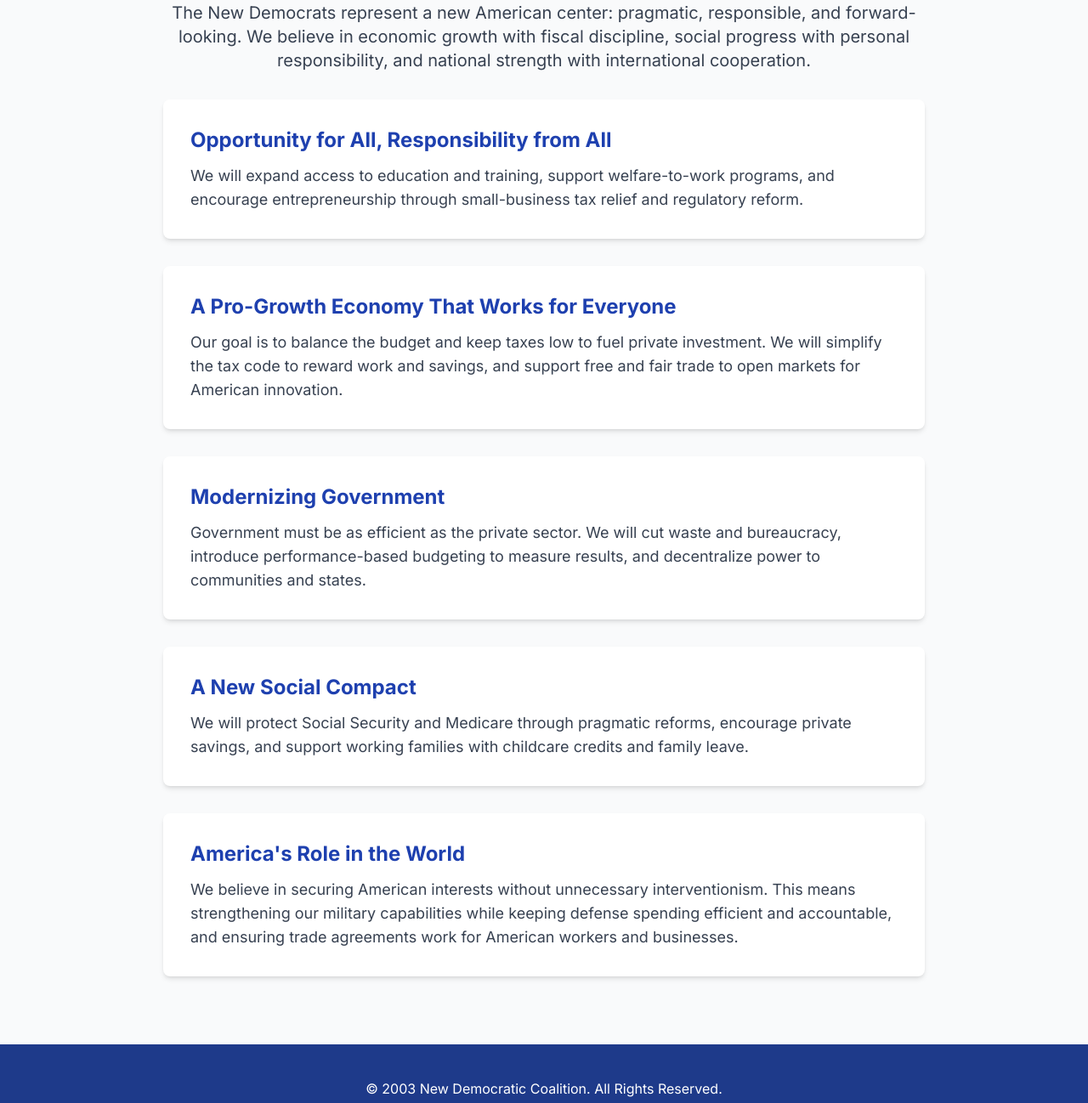
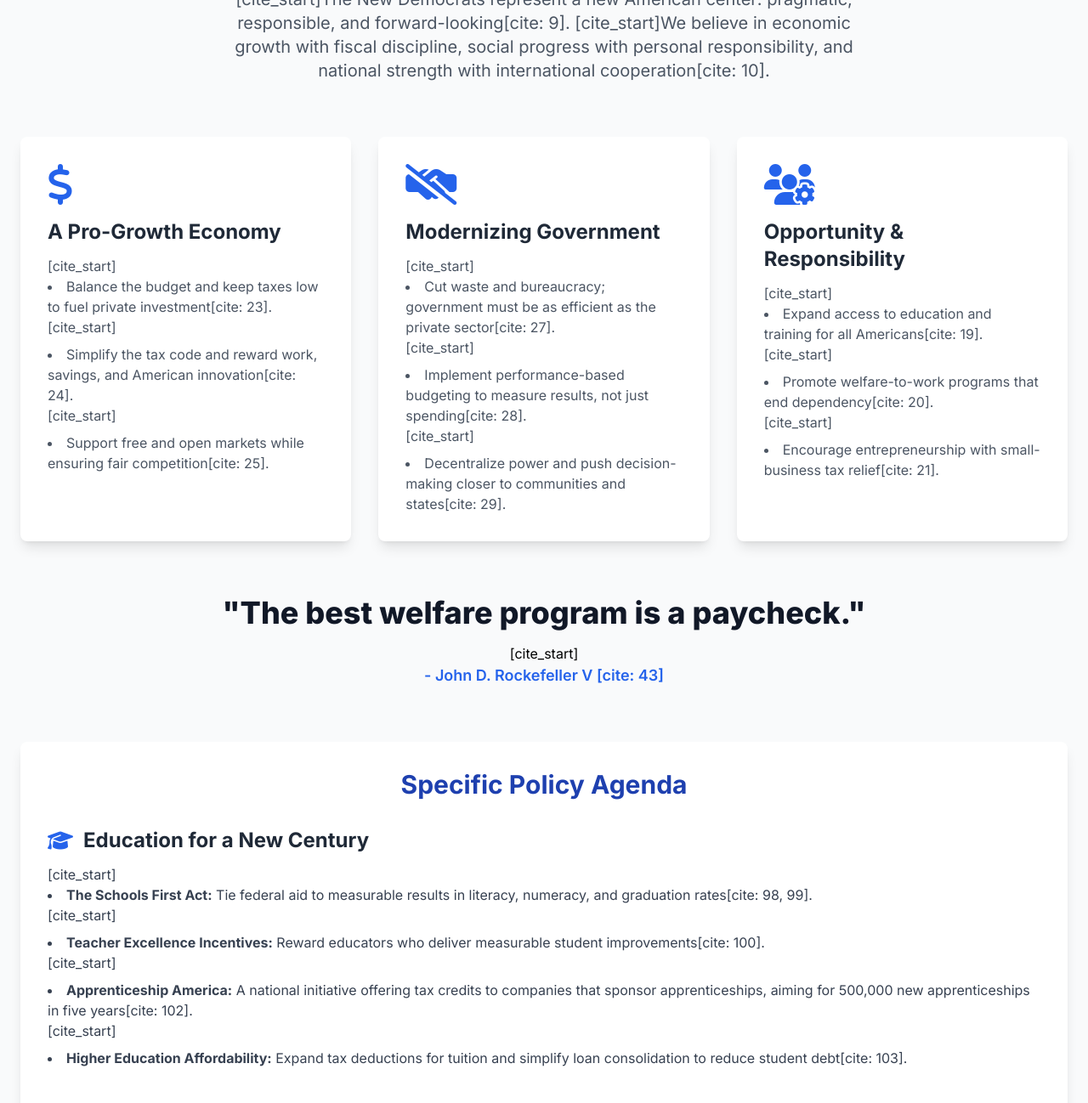
Before and after one commit to MallardtheDucky/NDC, a plain HTML site: page policies.html in a window 1280 px wide. Shown: the part 231-1529 px from the top of the page at 85% size. Drawn offline with nearby package versions, Linux system fonts and the light colour scheme.

Commit message:
Update policies.html

```diff
--- a/policies.html
+++ b/policies.html
@@ -5,11 +5,18 @@
     <meta name="viewport" content="width=device-width, initial-scale=1.0">
     <title>Our Policies - New Democratic Coalition</title>
     <script src="https://cdn.tailwindcss.com"></script>
-    <link href="https://fonts.googleapis.com/css2?family=Inter:wght@400;500;600;700&display=swap" rel="stylesheet">
+    <link href="https://fonts.googleapis.com/css2?family=Inter:wght@400;500;600;700;800&display=swap" rel="stylesheet">
     <link rel="stylesheet" href="https://cdnjs.cloudflare.com/ajax/libs/font-awesome/6.4.0/css/all.min.css">
     <style>
         body {
             font-family: 'Inter', sans-serif;
+        }
+        .policy-card {
+            transition: transform 0.3s ease, box-shadow 0.3s ease;
+        }
+        .policy-card:hover {
+            transform: translateY(-5px);
+            box-shadow: 0 10px 20px rgba(0, 0, 0, 0.1);
         }
     </style>
 </head>
@@ -43,35 +50,86 @@
         </div>
     </header>
 
-    <section id="policies" class="py-20 bg-gray-50">
+    <section class="py-20 bg-gray-50">
         <div class="container mx-auto px-6">
-            <h2 class="text-4xl font-bold text-center text-gray-800 mb-12">Our Core Principles for a New America</h2>
-            <div class="max-w-4xl mx-auto text-lg text-gray-700 space-y-8">
-                <p class="text-center text-xl">The New Democrats represent a new American center: pragmatic, responsible, and forward-looking. We believe in economic growth with fiscal discipline, social progress with personal responsibility, and national strength with international cooperation.</p>
+            <h2 class="text-5xl font-extrabold text-center text-gray-900 mb-6">Our Vision for Renewal</h2>
+            <p class="text-center text-xl text-gray-600 max-w-3xl mx-auto mb-16">
+                [cite_start]The New Democrats represent a new American center: pragmatic, responsible, and forward-looking[cite: 9]. [cite_start]We believe in economic growth with fiscal discipline, social progress with personal responsibility, and national strength with international cooperation[cite: 10].
+            </p>
 
-                <div class="bg-white p-8 rounded-lg shadow-md">
-                    <h3 class="text-2xl font-bold text-blue-800 mb-3">Opportunity for All, Responsibility from All</h3>
-                    <p>We will expand access to education and training, support welfare-to-work programs, and encourage entrepreneurship through small-business tax relief and regulatory reform.</p>
+            <div class="grid grid-cols-1 md:grid-cols-2 lg:grid-cols-3 gap-8">
+                <div class="bg-white p-8 rounded-lg shadow-lg policy-card">
+                    <div class="text-blue-600 mb-4">
+                        <i class="fas fa-dollar-sign fa-3x"></i>
+                    </div>
+                    <h3 class="text-2xl font-bold text-gray-800 mb-3">A Pro-Growth Economy</h3>
+                    <ul class="list-disc list-inside space-y-2 text-gray-600">
+                        [cite_start]<li>Balance the budget and keep taxes low to fuel private investment[cite: 23].</li>
+                        [cite_start]<li>Simplify the tax code and reward work, savings, and American innovation[cite: 24].</li>
+                        [cite_start]<li>Support free and open markets while ensuring fair competition[cite: 25].</li>
+                    </ul>
                 </div>
 
-                <div class="bg-white p-8 rounded-lg shadow-md">
-                    <h3 class="text-2xl font-bold text-blue-800 mb-3">A Pro-Growth Economy That Works for Everyone</h3>
-                    <p>Our goal is to balance the budget and keep taxes low to fuel private investment. We will simplify the tax code to reward work and savings, and support free and fair trade to open markets for American innovation.</p>
+                <div class="bg-white p-8 rounded-lg shadow-lg policy-card">
+                    <div class="text-blue-600 mb-4">
+                        <i class="fas fa-handshake-alt-slash fa-3x"></i>
+                    </div>
+                    <h3 class="text-2xl font-bold text-gray-800 mb-3">Modernizing Government</h3>
+                    <ul class="list-disc list-inside space-y-2 text-gray-600">
+                        [cite_start]<li>Cut waste and bureaucracy; government must be as efficient as the private sector[cite: 27].</li>
+                        [cite_start]<li>Implement performance-based budgeting to measure results, not just spending[cite: 28].</li>
+                        [cite_start]<li>Decentralize power and push decision-making closer to communities and states[cite: 29].</li>
+                    </ul>
                 </div>
 
-                <div class="bg-white p-8 rounded-lg shadow-md">
-                    <h3 class="text-2xl font-bold text-blue-800 mb-3">Modernizing Government</h3>
-                    <p>Government must be as efficient as the private sector. We will cut waste and bureaucracy, introduce performance-based budgeting to measure results, and decentralize power to communities and states.</p>
+                <div class="bg-white p-8 rounded-lg shadow-lg policy-card">
+                    <div class="text-blue-600 mb-4">
+                        <i class="fas fa-users-cog fa-3x"></i>
+                    </div>
+                    <h3 class="text-2xl font-bold text-gray-800 mb-3">Opportunity & Responsibility</h3>
+                    <ul class="list-disc list-inside space-y-2 text-gray-600">
+                        [cite_start]<li>Expand access to education and training for all Americans[cite: 19].</li>
+                        [cite_start]<li>Promote welfare-to-work programs that end dependency[cite: 20].</li>
+                        [cite_start]<li>Encourage entrepreneurship with small-business tax relief[cite: 21].</li>
+                    </ul>
                 </div>
+            </div>
 
-                <div class="bg-white p-8 rounded-lg shadow-md">
-                    <h3 class="text-2xl font-bold text-blue-800 mb-3">A New Social Compact</h3>
-                    <p>We will protect Social Security and Medicare through pragmatic reforms, encourage private savings, and support working families with childcare credits and family leave.</p>
-                </div>
+            <div class="text-center my-16">
+                <h3 class="text-4xl font-extrabold text-gray-900 mb-4">"The best welfare program is a paycheck."</h3>
+                [cite_start]<p class="text-blue-600 text-lg font-semibold">- John D. Rockefeller V [cite: 43]</p>
+            </div>
 
-                <div class="bg-white p-8 rounded-lg shadow-md">
-                    <h3 class="text-2xl font-bold text-blue-800 mb-3">America's Role in the World</h3>
-                    <p>We believe in securing American interests without unnecessary interventionism. This means strengthening our military capabilities while keeping defense spending efficient and accountable, and ensuring trade agreements work for American workers and businesses.</p>
+            <div id="policy-agenda" class="bg-white p-8 rounded-lg shadow-lg">
+                <h3 class="text-3xl font-bold text-blue-800 mb-8 text-center">Specific Policy Agenda</h3>
+                <div class="space-y-10 text-gray-700">
+                    <div>
+                        <h4 class="text-2xl font-bold text-gray-800 flex items-center mb-3"><i class="fas fa-graduation-cap text-blue-600 mr-3"></i> Education for a New Century</h4>
+                        <ul class="list-disc list-inside space-y-2">
+                            [cite_start]<li><strong>The Schools First Act:</strong> Tie federal aid to measurable results in literacy, numeracy, and graduation rates[cite: 98, 99].</li>
+                            [cite_start]<li><strong>Teacher Excellence Incentives:</strong> Reward educators who deliver measurable student improvements[cite: 100].</li>
+                            [cite_start]<li><strong>Apprenticeship America:</strong> A national initiative offering tax credits to companies that sponsor apprenticeships, aiming for 500,000 new apprenticeships in five years[cite: 102].</li>
+                            [cite_start]<li><strong>Higher Education Affordability:</strong> Expand tax deductions for tuition and simplify loan consolidation to reduce student debt[cite: 103].</li>
+                        </ul>
+                    </div>
+
+                    <div>
+                        <h4 class="text-2xl font-bold text-gray-800 flex items-center mb-3"><i class="fas fa-truck-moving text-blue-600 mr-3"></i> Infrastructure & Economy</h4>
+                        <ul class="list-disc list-inside space-y-2">
+                            [cite_start]<li><strong>Infrastructure Renewal Plan:</strong> Launch a ten-year, $300 billion program to repair highways and rebuild bridges[cite: 79].</li>
+                            [cite_start]<li><strong>Small Business Payroll Tax Holiday:</strong> Provide a two-year payroll tax holiday for new hires at small firms[cite: 91].</li>
+                            [cite_start]<li><strong>Community Bank Expansion:</strong> Expand federal loan guarantees for community banks that lend to small businesses in underserved areas[cite: 93].</li>
+                        </ul>
+                    </div>
+
+                    <div>
+                        <h4 class="text-2xl font-bold text-gray-800 flex items-center mb-3"><i class="fas fa-shield-alt text-blue-600 mr-3"></i> Social & Fiscal Reform</h4>
+                        <ul class="list-disc list-inside space-y-2">
+                            [cite_start]<li><strong>Social Security and Medicare Protection Act:</strong> Reform these programs to ensure their long-term viability[cite: 49].</li>
+                            [cite_start]<li><strong>Balanced Budget Commitment:</strong> Enshrine a balanced budget amendment to the Constitution to prevent spending from outpacing growth[cite: 48].</li>
+                            [cite_start]<li><strong>Family Opportunity Credit:</strong> Expand earned income tax credits and provide a credit of up to $2,000 per child for working families[cite: 47, 84].</li>
+                        </ul>
+                    </div>
                 </div>
             </div>
         </div>
@@ -79,7 +137,7 @@
 
     <footer class="bg-blue-900 text-white py-10">
         <div class="container mx-auto px-6 text-center">
-            <p>&copy; 2003 New Democratic Coalition. All Rights Reserved.</p>
+            <p>&copy; 2024 New Democratic Coalition. All Rights Reserved.</p>
             <div class="flex justify-center space-x-4 mt-4">
                 <a href="#" class="hover:text-gray-300"><i class="fab fa-facebook-f"></i></a>
                 <a href="#" class="hover:text-gray-300"><i class="fab fa-twitter"></i></a>
```
